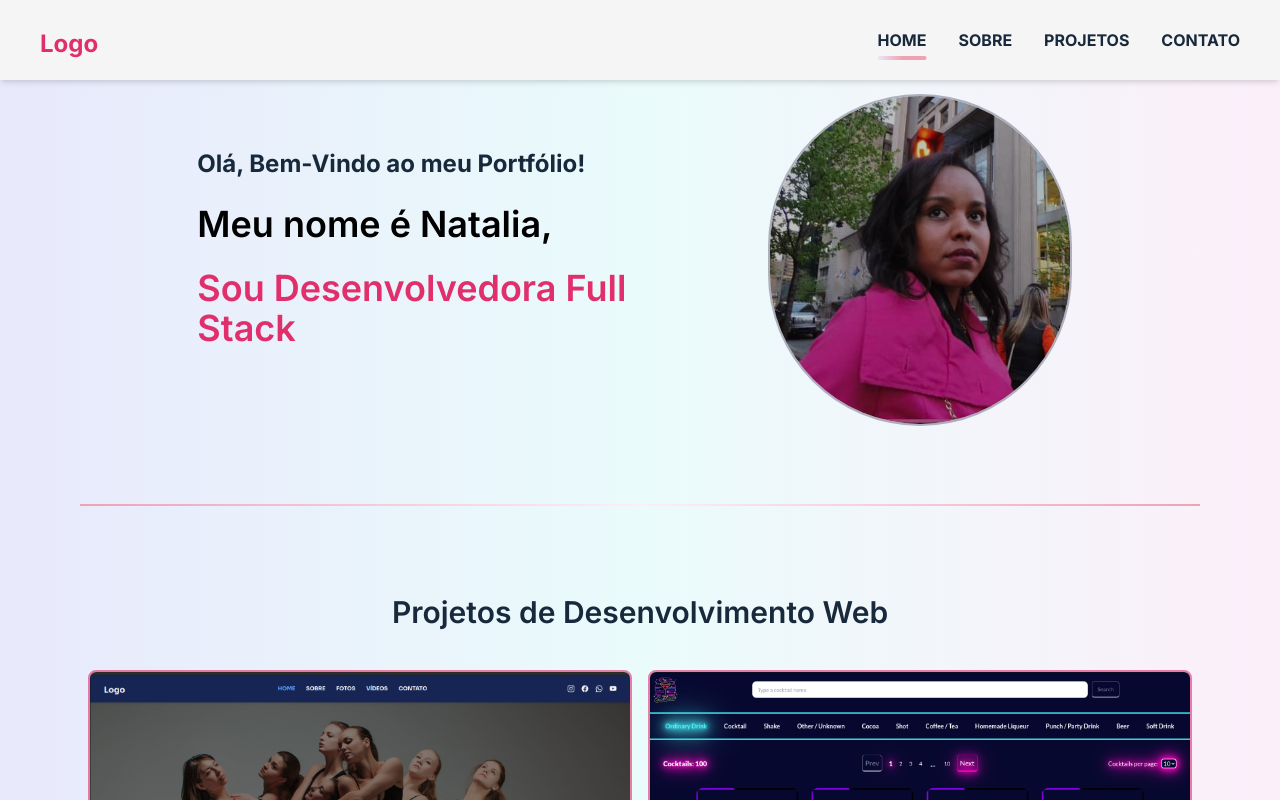
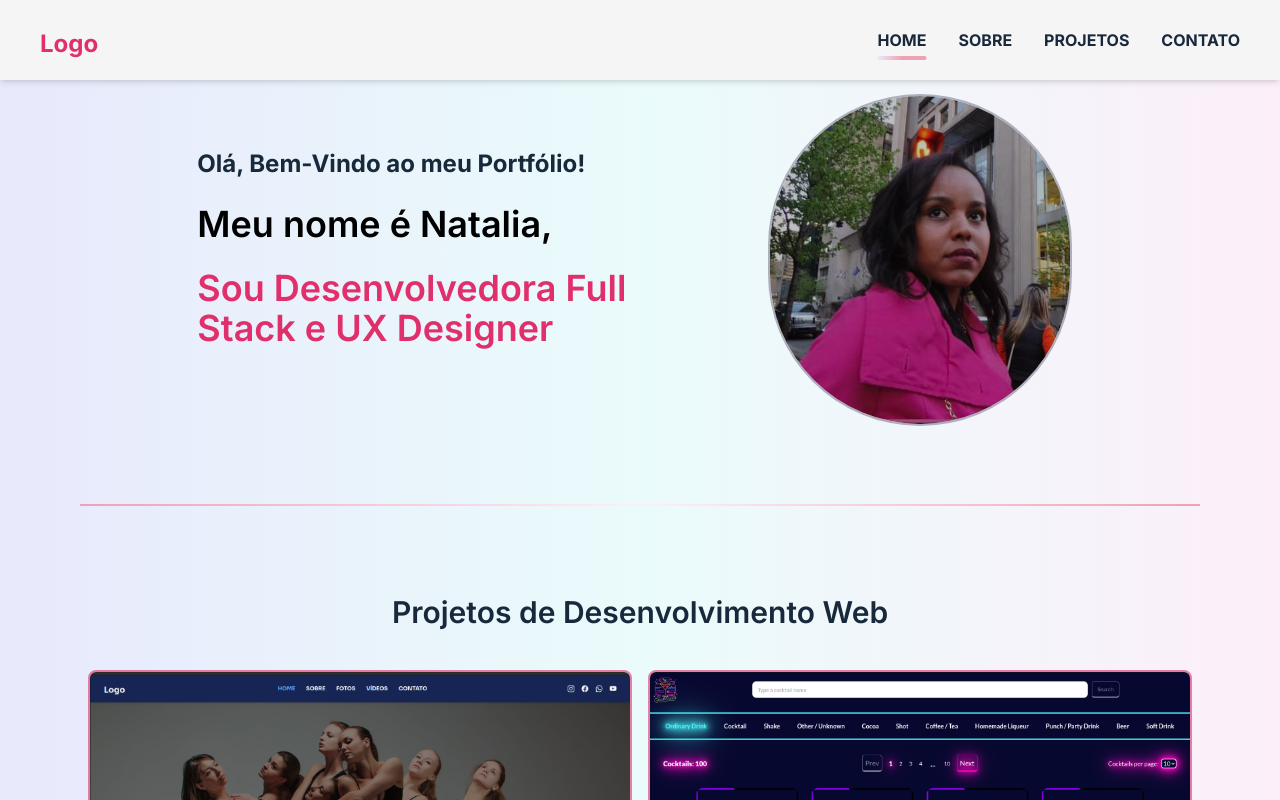
Before and after one commit to NataliaSRiber/Natalia_portfolio, a Next.js app in the folder natalia-portfolio/: page / in a window 1280 px wide. Shown: the top 800 px of the page. Built offline with nearby package versions, Linux system fonts and the light colour scheme.

Commit message:
feat: it adds ux on title

```diff
--- a/natalia-portfolio/src/app/page.tsx
+++ b/natalia-portfolio/src/app/page.tsx
@@ -15,7 +15,7 @@ export default function Home() {
               Meu nome é Natalia,
             </h1>
             <h2 className="text-center text-2xl font-semibold text-newpink-500 md:text-left md:text-4xl">
-              Sou Desenvolvedora Full Stack
+              Sou Desenvolvedora Full Stack e UX Designer
             </h2>
           </div>
           <div>
```
